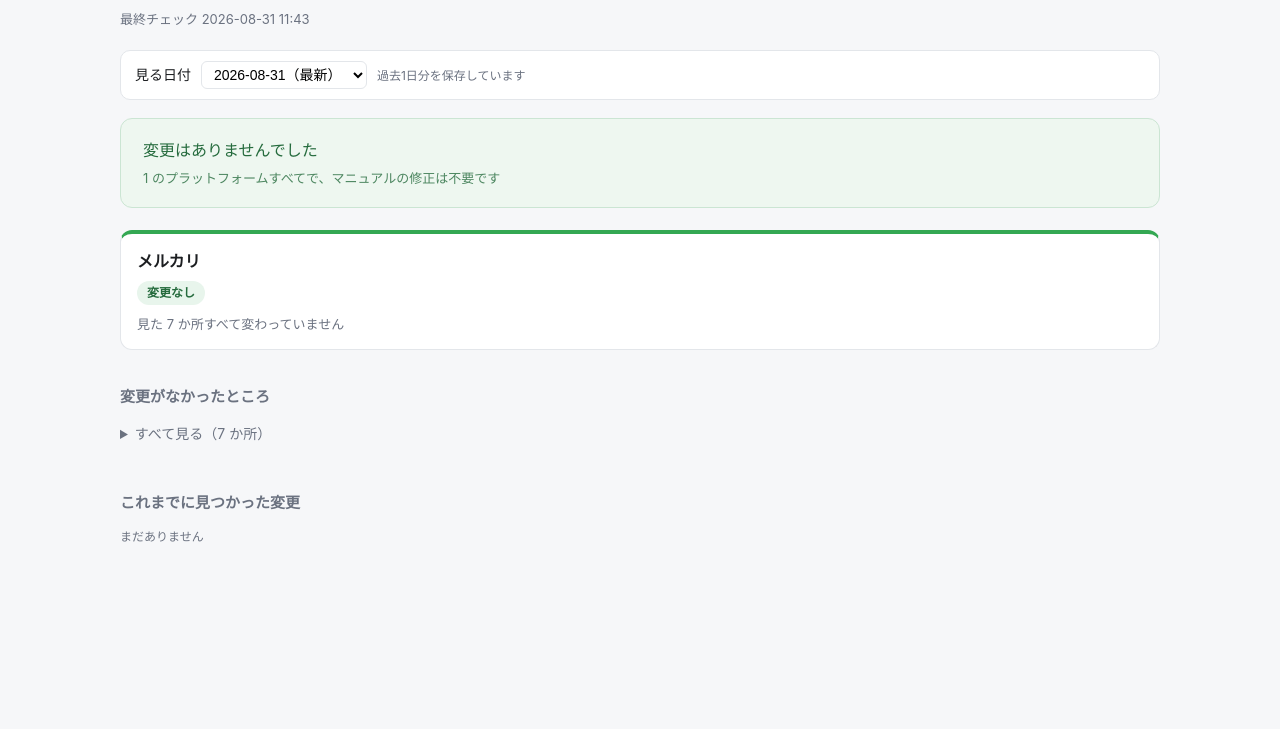
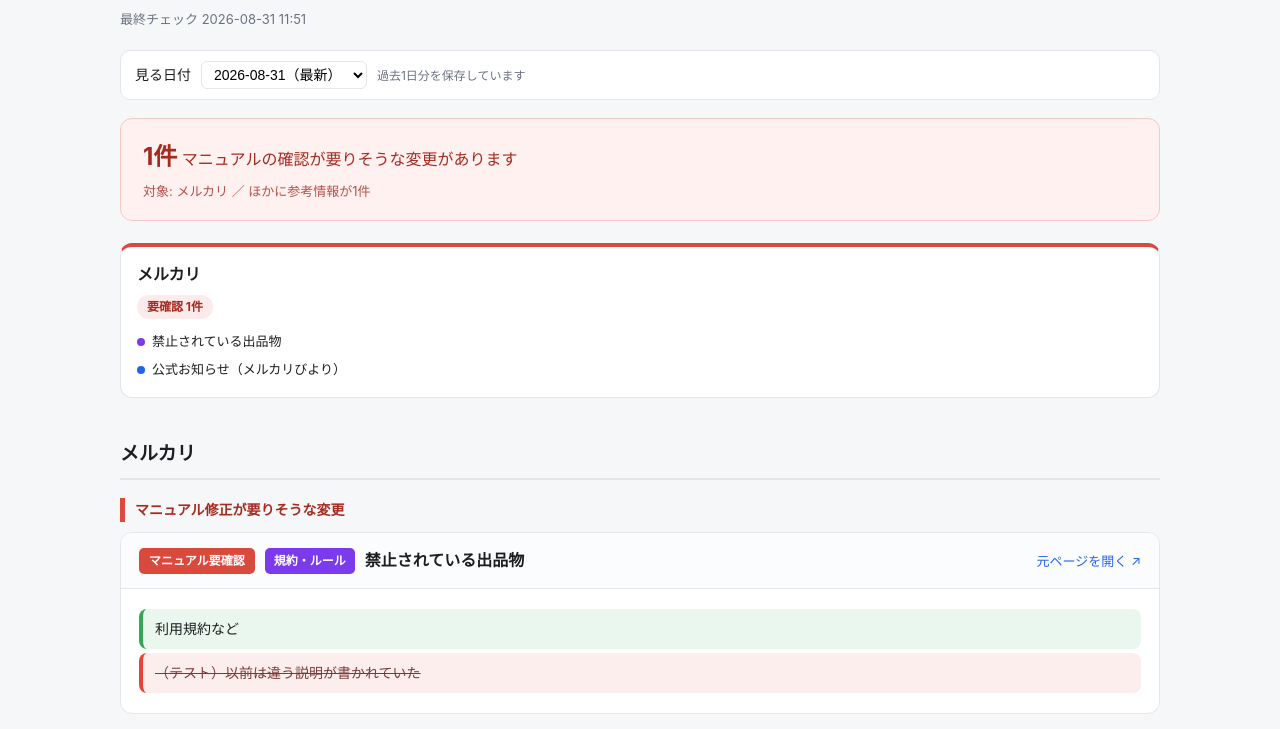
Before and after one commit to ynakamura-code/pw-a41f6c2b, a plain HTML site: page 2026-08-31.html in a window 1280 px wide. Shown: the part 65-794 px from the top of the page. Drawn offline with Linux system fonts and the light colour scheme.

Commit message:
2026-08-31

```diff
--- a/2026-08-31.html
+++ b/2026-08-31.html
@@ -93,13 +93,13 @@
 </style>
 <div class="wrap">
 <h1>プラットフォーム変更ウォッチ</h1>
-<p class="time">最終チェック 2026-08-31 11:43</p>
+<p class="time">最終チェック 2026-08-31 11:51</p>
 <div class='picker'>見る日付 <select onchange="location.href=this.value"><option value='2026-08-31.html' selected>2026-08-31（最新）</option></select><span class='pn'>過去1日分を保存しています</span></div>
-<div class='banner ok'>変更はありませんでした<span>1 のプラットフォームすべてで、マニュアルの修正は不要です</span></div>
-<div class="tiles"><div class='tile ok'><h3>メルカリ</h3><span class='tstate'>変更なし</span><p class='tnone'>見た 7 か所すべて変わっていません</p></div></div>
-
+<div class='banner hit'><b>1件</b> マニュアルの確認が要りそうな変更があります<span>対象: メルカリ ／ ほかに参考情報が1件</span></div>
+<div class="tiles"><div class='tile todo'><h3>メルカリ</h3><span class='tstate'>要確認 1件</span><ul class='tlist'><li><a href='#p-mercari-prohibited_items'><span class='dot rule'></span>禁止されている出品物</a></li><li><a href='#p-mercari-news'><span class='dot news'></span>公式お知らせ（メルカリびより）</a></li></ul></div></div>
+<h2 class='plathead'>メルカリ</h2><h3 class='sechead todo'>マニュアル修正が要りそうな変更</h3><article class='card rule' id='p-mercari-prohibited_items'><header><span class='flag todo'>マニュアル要確認</span><span class='badge rule'>規約・ルール</span><h3>禁止されている出品物</h3><a class='src' href='https://help.jp.mercari.com/guide/articles/259/' target='_blank'>元ページを開く ↗</a></header><div class='body'><p class='ln add'>利用規約など</p><p class='ln del'>（テスト）以前は違う説明が書かれていた</p></div></article><h3 class='sechead'>参考（画面・アプリなど）</h3><article class='card news' id='p-mercari-news'><header><span class='flag fyi'>参考</span><span class='badge news'>お知らせ</span><h3>公式お知らせ（メルカリびより）</h3><a class='src' href='https://jp-news.mercari.com/info' target='_blank'>元ページを開く ↗</a></header><div class='body'><ul class='news'><li><span class='date'>2026-08-28</span><span class='cat'>安全に使うために</span><a href='https://jp-news.mercari.com/info/54425' target='_blank'>メルカリでお困りのときは？</a></li><li><span class='date'>2026-08-26</span><span class='cat'>大切なお知らせ</span><a href='https://jp-news.mercari.com/info/54612' target='_blank'>【重要】ビットコイン取引サービス臨時メンテナンスのお知らせ</a></li></ul></div></article>
 <h2>変更がなかったところ</h2>
-<details><summary>すべて見る（7 か所）</summary><div class="chips"><span class='chip'>メルカリ / 公式お知らせ（メルカリびより）<small>変更なし</small></span><span class='chip'>メルカリ / 利用規約<small>変更なし</small></span><span class='chip'>メルカリ / 禁止されている出品物<small>変更なし</small></span><span class='chip'>メルカリ / 禁止されている行為<small>変更なし</small></span><span class='chip'>メルカリ / iOSアプリの更新<small>現在 5.218.0（2026-08-24 公開）</small></span><span class='chip'>メルカリ / Web画面の作り（トップ）<small>部品 13 種類を監視中</small></span><span class='chip'>メルカリ / Web画面の作り（検索結果）<small>部品 16 種類を監視中</small></span></div></details>
+<details><summary>すべて見る（5 か所）</summary><div class="chips"><span class='chip'>メルカリ / 利用規約<small>変更なし</small></span><span class='chip'>メルカリ / 禁止されている行為<small>変更なし</small></span><span class='chip'>メルカリ / iOSアプリの更新<small>現在 5.218.0（2026-08-24 公開）</small></span><span class='chip'>メルカリ / Web画面の作り（トップ）<small>部品 13 種類を監視中</small></span><span class='chip'>メルカリ / Web画面の作り（検索結果）<small>部品 16 種類を監視中</small></span></div></details>
 <h2>これまでに見つかった変更</h2>
-<p class='hint'>まだありません</p>
+<div class='hday'><b>2026-08-31</b><ul><li><span class='tag'>規約・ルール</span>メルカリ / 禁止されている出品物<span class='sub'>利用規約など</span></li><li><span class='tag'>お知らせ</span>メルカリ / 公式お知らせ（メルカリびより）<span class='sub'>メルカリでお困りのときは？</span></li></ul></div>
 </div></html>
```
Also changed, not shown: index.html (+6 -6 lines).
